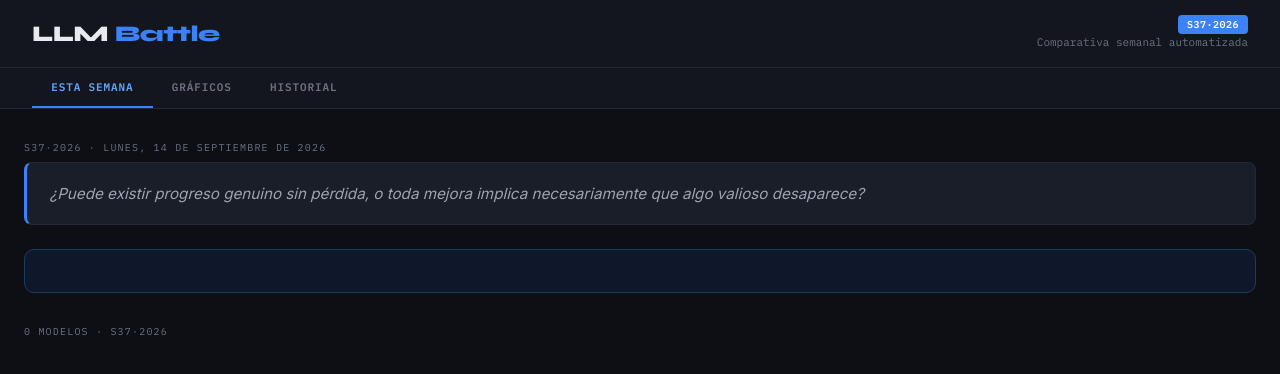
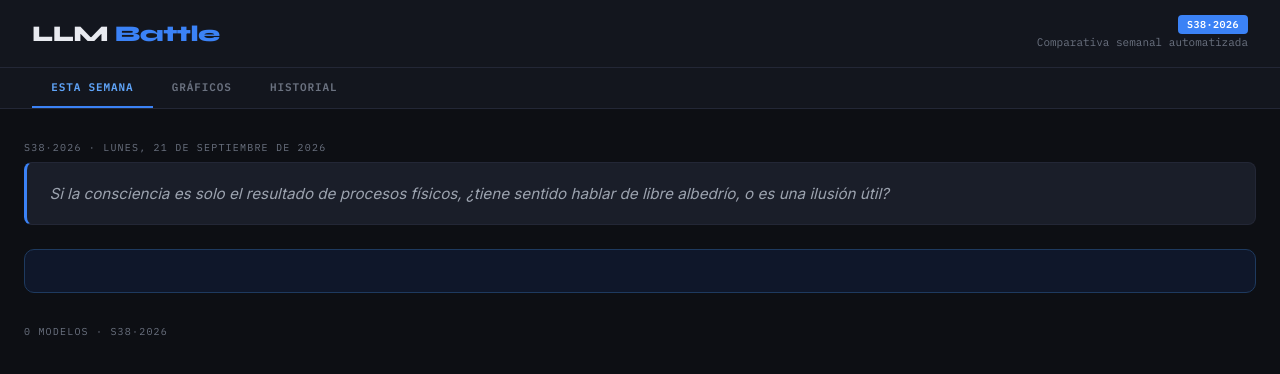
Before and after one commit to dedonatogabriel-bot/llm-battle, a website: page docs/index.html in a window 1280 px wide. Drawn offline with nearby package versions, Linux system fonts and the light colour scheme.

Commit message:
Battle semana 2026-W39

```diff
--- a/docs/index.html
+++ b/docs/index.html
@@ -108,7 +108,7 @@ table.hist tr:hover td{background:var(--surface2)}
 </div>
 
 <script>
-const WEEKS = [{"id":"S37·2026","label":"S37·2026","date":"lunes, 14 de septiembre de 2026","prompt":"¿Puede existir progreso genuino sin pérdida, o toda mejora implica necesariamente que algo valioso desaparece?","results":[]}];
+const WEEKS = [{"id":"S38·2026","label":"S38·2026","date":"lunes, 21 de septiembre de 2026","prompt":"Si la consciencia es solo el resultado de procesos físicos, ¿tiene sentido hablar de libre albedrío, o es una ilusión útil?","results":[]}];
 const MODEL_LIST = [];
 
 const PALETTE = {
```
